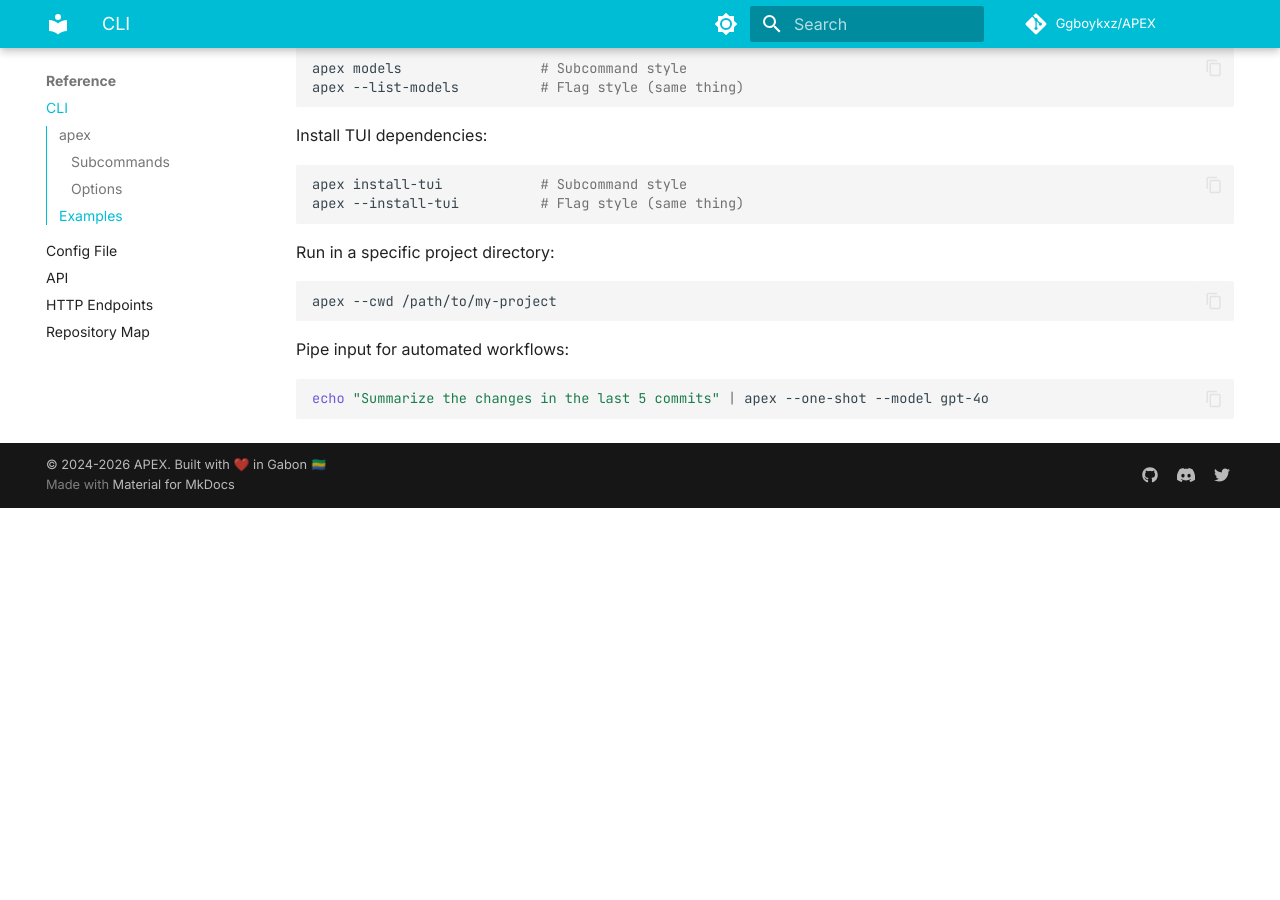
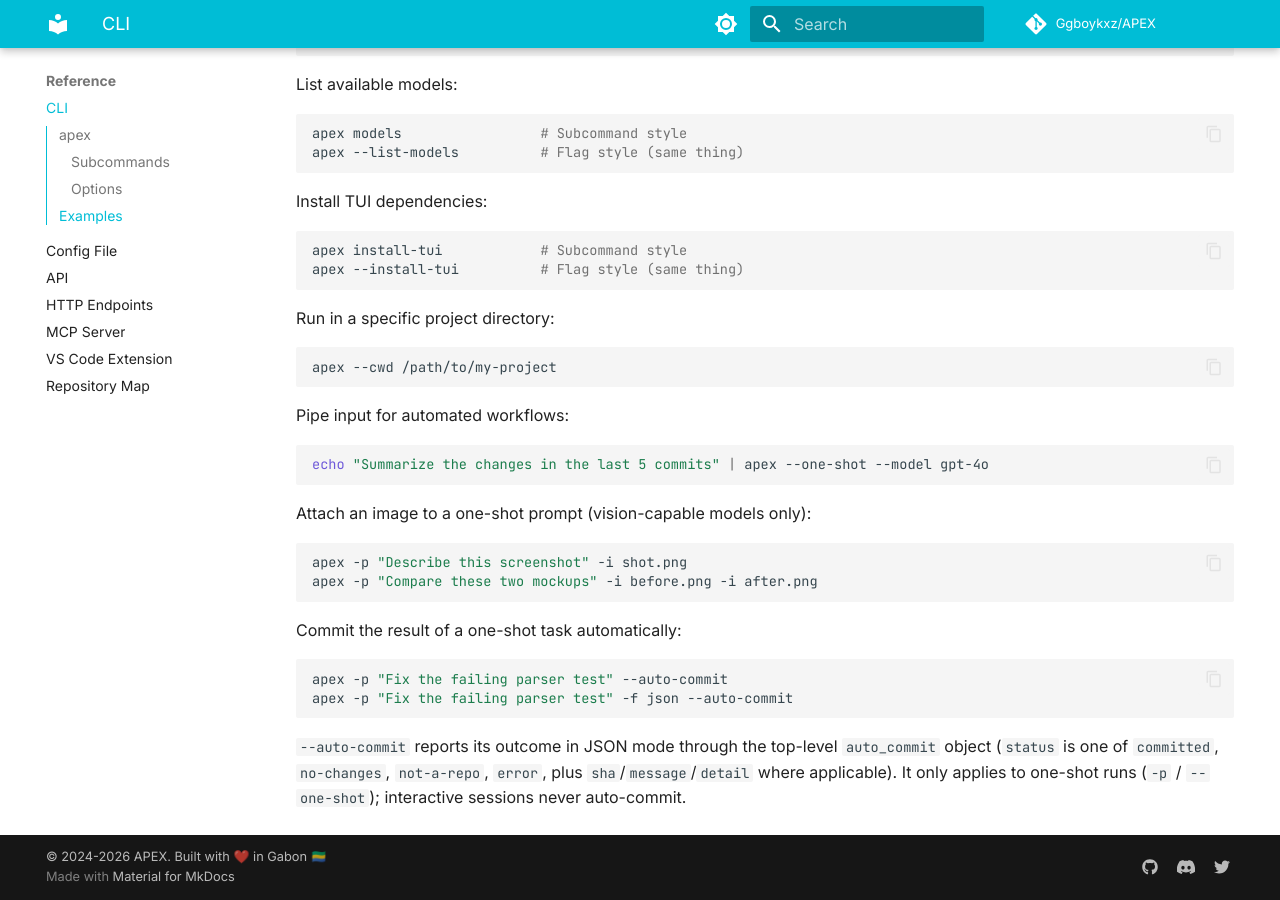
Before and after one commit to Ggboykxz/APEX, an MkDocs documentation site: the page built from docs/reference/cli.md, in a window 1280 px wide and 900 px high, scrolled down 2203 px. Built offline with MkDocs 1.6.1 and Material for MkDocs 9.7.7, drawn with Linux system fonts in a browser that asks for light colours; comment, search, counter and statistics services are not loaded; the version menu is left out; before the commit the page ends 2711 px from its top, so only the background shows below that; some of the changed text lies outside the part shown.

Commit message:
docs(apex): document m4 surfaces and rust context commands

````diff
--- a/docs/reference/cli.md
+++ b/docs/reference/cli.md
@@ -31,7 +31,8 @@
 | `--cwd <path>` | `-C` | Set the working directory for the session. APEX will scope all file and shell operations to this directory. | Current directory |
 | `--one-shot` | `-1` | Run in non-interactive mode. APEX processes the given prompt, outputs the result, and exits. Ideal for scripting and CI. | Interactive |
 | `--stream` | `-s` | Stream the model's response to stdout in real time. Most useful with `--one-shot` for piping output. | Buffered |
-| `--auto-commit` | | Auto commit after successful task. | Disabled |
+| `--auto-commit` | | Commit the working tree after a successful one-shot task using an AI-generated conventional-commit message. | Disabled |
+| `--image <path>` | `-i` | Attach a local image to the one-shot prompt (repeatable; `png`, `jpg`, `jpeg`, `webp`, `gif`, max 10 MB). Requires a vision-capable model. | — |
 | `-p <prompt>` | | Direct prompt for CI/CD mode (no TUI). | — |
 | `-f {text,json}` | `--format` | Output format for CI/CD mode. | `text` |
 | `-q` | `--quiet` | Quiet mode (less output). | Verbose |
@@ -79,3 +80,21 @@
 ```bash
 echo "Summarize the changes in the last 5 commits" | apex --one-shot --model gpt-4o
 ```
+
+Attach an image to a one-shot prompt (vision-capable models only):
+```bash
+apex -p "Describe this screenshot" -i shot.png
+apex -p "Compare these two mockups" -i before.png -i after.png
+```
+
+Commit the result of a one-shot task automatically:
+```bash
+apex -p "Fix the failing parser test" --auto-commit
+apex -p "Fix the failing parser test" -f json --auto-commit
+```
+
+`--auto-commit` reports its outcome in JSON mode through the top-level
+`auto_commit` object (`status` is one of `committed`, `no-changes`,
+`not-a-repo`, `error`, plus `sha`/`message`/`detail` where applicable). It only
+applies to one-shot runs (`-p` / `--one-shot`); interactive sessions never
+auto-commit.
--- a/mkdocs.yml
+++ b/mkdocs.yml
@@ -87,6 +87,8 @@
       - Config File: reference/config.md
       - API: reference/api.md
       - HTTP Endpoints: reference/http-api.md
+      - MCP Server: reference/mcp-server.md
+      - VS Code Extension: reference/vscode.md
       - Repository Map: reference/repomap.md
   - Contributing: contributing.md
   - Engineering:
````
Also changed, not shown: AGENTS.md (+52 -9 lines), docs/changelog.md (+11 -2 lines), docs/reference/vscode.md (added, +63 -0 lines).
